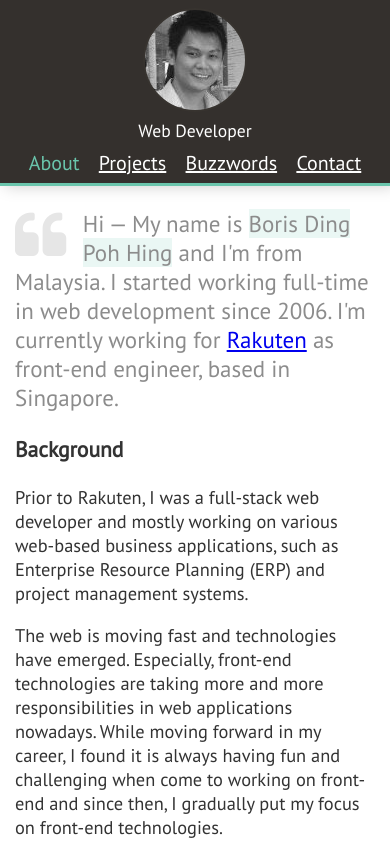
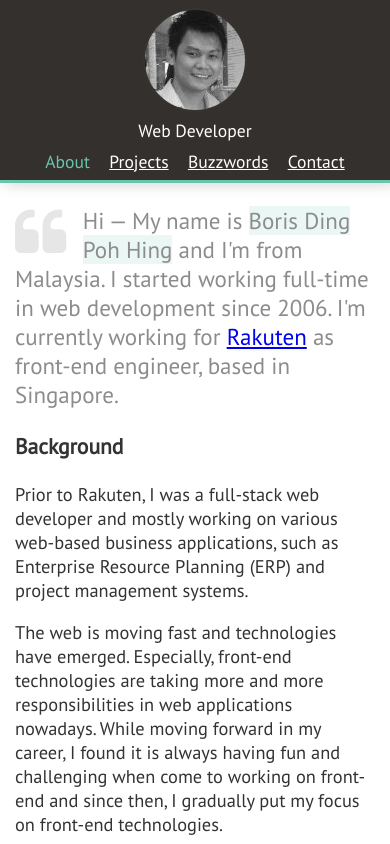
Before and after one commit to borisding/borisding.github.io, a website: page index.html in a window 390 px wide. Shown: the top 844 px of the page. Drawn offline with Linux system fonts and the light colour scheme.

Commit message:
font size adjustment

```diff
--- a/public/src/less/style.less
+++ b/public/src/less/style.less
@@ -69,6 +69,9 @@ body {
 @media (min-width: 300px) and (max-width: 767px) {
     .container .page-content {
         width: @mobile-width;
+    }
+    nav>a {
+        font-size: 1.1em !important;
     }
 }
 
```
Also changed, not shown: public/css/style.css, public/css/style.min.css.
